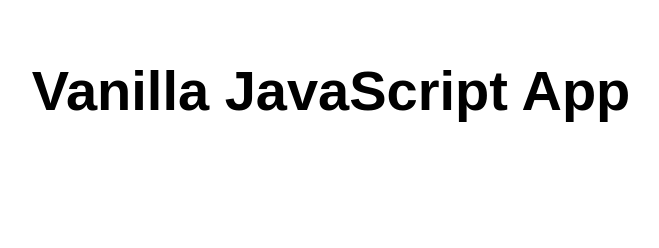
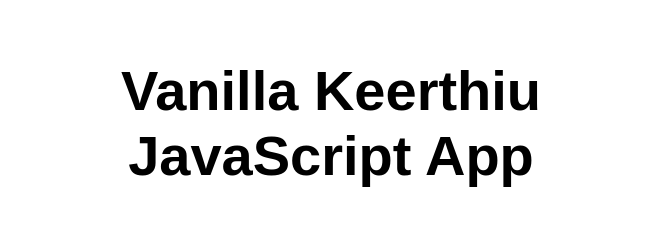
Before and after one commit to keerthi2007/my-first-static-webapp, a website: page src/index.html in a window 1280 px wide. Shown: the whole page, without its empty margins (309-968 px from the left). Drawn offline with Linux system fonts and the light colour scheme.

Commit message:
Update index.html

```diff
--- a/src/index.html
+++ b/src/index.html
@@ -5,12 +5,12 @@
   <meta charset="UTF-8">
   <meta name="viewport" content="width=device-width, initial-scale=1.0">
   <link rel="stylesheet" href="styles.css">
-  <title>Vanilla JavaScript App</title>
+  <title>Vanilla Keerthiu JavaScript App</title>
 </head>
 
 <body>
   <main>
-    <h1>Vanilla JavaScript App</h1>
+    <h1>Vanilla Keerthiu JavaScript App</h1>
   </main>
 </body>
 
```
